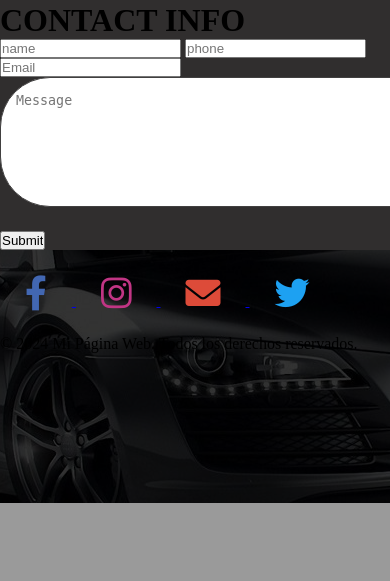
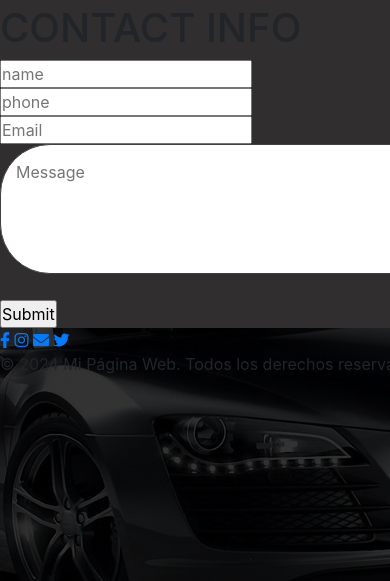
Before and after one commit to douglasbrenes83/Automaster, a Django app: page /Contacto/ in a window 390 px wide; the page is wider, and only the part inside the window is pictured. Shown: the part 502-1083 px from the top of that part. Before the commit the page ends 1005 px from the top of that part, so only its background shows below. Run offline with Django 5.2, Linux system fonts and the light colour scheme; some libraries are stand-ins or nearby versions.

Commit message:
actualizacion de contacto

```diff
--- a/principal/static/css/indexContactCss/IndexContact.css
+++ b/principal/static/css/indexContactCss/IndexContact.css
@@ -5,6 +5,7 @@
     box-sizing: border-box;
 
 }
+
 body{
     width: 100%;
     height: 100vh;
@@ -12,6 +13,7 @@ body{
     align-items: center;
 
 }
+
 .contact-in{
 width: 100%;
 height: auto;
@@ -65,52 +67,3 @@ footer{
     background: linear-gradient(rgba(0,0,0,.8),rgba(0,0,0,.8)),url(../indexContactCss/imgcontacto/centra.jpg);
     position: center;background-position: center;
 }
-
-<<<<<<< HEAD
-.ficon, .derechosf{
-    display: flex;
-    width: 100%;
-    height: 50%;
-    justify-content: center;
-    align-items: center;
-    color: red;
-}
-/* Tamaño de íconos generales */
-a i {
-    margin: 25px;
-    font-size: 35px; /* Ajusta el tamaño de todos los íconos */
-    transition: color 0.3s; /* Transición suave para el cambio de color */
-}
-
-/* Estilo para el ícono de Facebook */
-a[title="Facebook"] i {
-    color: #4267B2; /* Color de Facebook */
-}
-
-/* Estilo para el ícono de Instagram */
-a[title="Instagram"] i {
-    color: #C13584; /* Color de Instagram */
-}
-
-/* Estilo para el ícono de Correo Electrónico */
-a[title="Correo Electrónico"] i {
-    color: #DD4B39; /* Color de Gmail o color rojo por defecto */
-}
-
-/* Estilo para el ícono de Twitter */
-a[title="Twitter"] i {
-    color: #1DA1F2; /* Color de Twitter */
-}
-
-/* Cambiar el color de los íconos cuando el usuario pasa el ratón sobre ellos */
-a:hover i {
-    color: #ff4500; /* Color cuando se pasa el ratón sobre cualquier ícono */
-}
-
-/* Cambiar el color de los íconos cuando el usuario hace clic en ellos */
-a:active i {
-    color: #ff6347; /* Color cuando el ícono está siendo clicado */
-}
-=======
-
->>>>>>> cc9ac2d7fc48910ea77761b7163e420df728fdd9
--- a/principal/templates/indexPrincipal/indexContact.html
+++ b/principal/templates/indexPrincipal/indexContact.html
@@ -5,6 +5,7 @@
     <meta charset="UTF-8">
     <meta name="viewport" content="width=device-width, initial-scale=1.0">
     <link rel="stylesheet" href="https://cdnjs.cloudflare.com/ajax/libs/font-awesome/6.0.0-beta3/css/all.min.css">
+    <link rel="stylesheet" href="https://maxcdn.bootstrapcdn.com/bootstrap/4.5.2/css/bootstrap.min.css">
     <link rel="stylesheet" type="text/css" href="{% static 'css/indexContactCss/indexContact.css' %}">
     <title>Document</title>
 
@@ -20,13 +21,15 @@
     <script src="{% static 'js/indexprincipal/indexcontact.js' %}"></script>
 
     <div class="contact-in">
-        <div class="contact-map">
+        <div class="row">
+
+        <div class="contact-map col-md-6">
             <iframe src="https://www.google.com/maps/embed?pb=!1m18!1m12!1m3!1d5192.187941074204!2d-86.25665515508415!3d11.85123779759577!2m3!1f0!2f0!3f0!3m2!1i1024!2i768!4f13.1!3m3!1m2!1s0x8f741d6ab2f6e597%3A0xd216ec9ef305b9ac!2sTaller%20Auto%20Renovaci%C3%B3n!5e0!3m2!1ses-419!2sni!4v1724474597996!5m2!1ses-419!2sni"
                 width="500"
                 height="500"
                  ></iframe>
         </div>
-        <div class="contact-form">
+        <div class="contact-form col-md-6">
             <h1>CONTACT INFO</h1>
             <form>
                 <input type="text" placeholder="name" class="contact-form-txt">
@@ -36,8 +39,8 @@
                 <input type="submit" name="submit">
             </form>
         </div>
+    </div>
 
-    </div>
     <footer>
     <div class="footer-cont">
         <div class="ficon">
```
